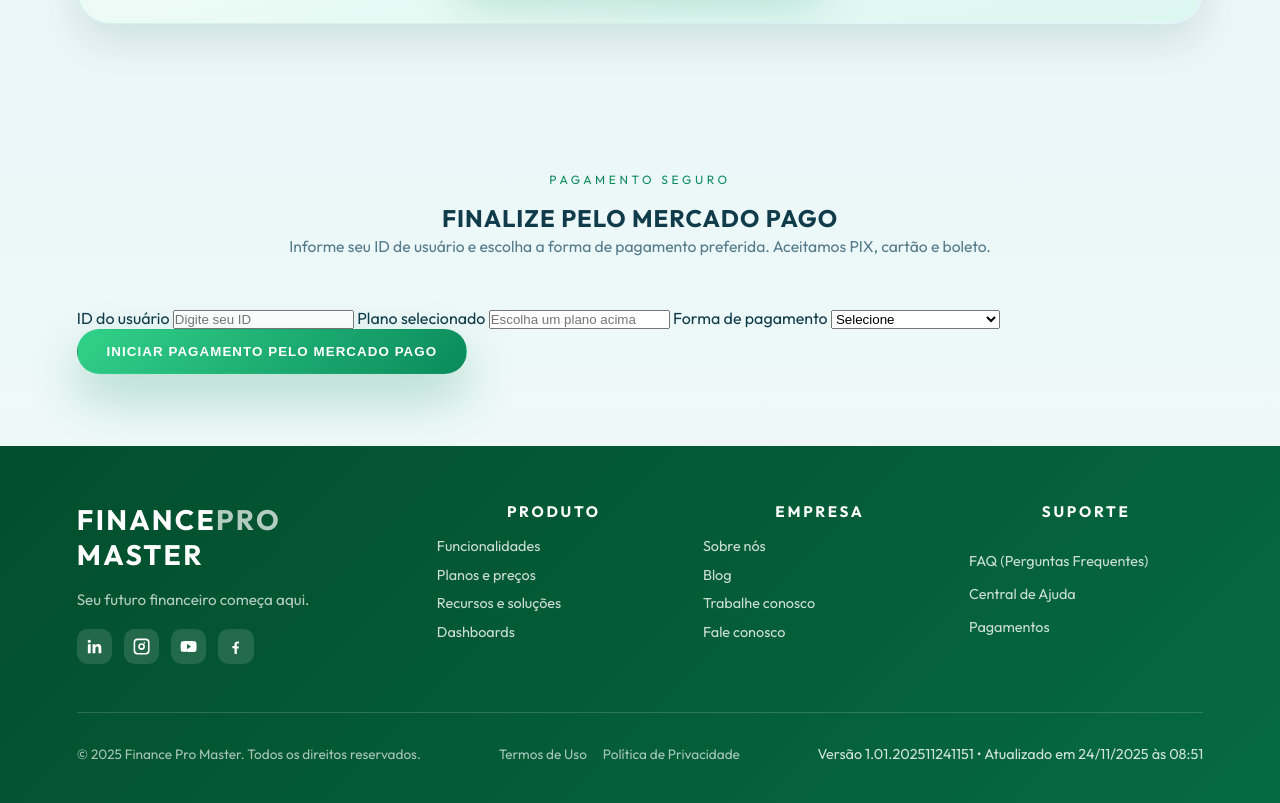
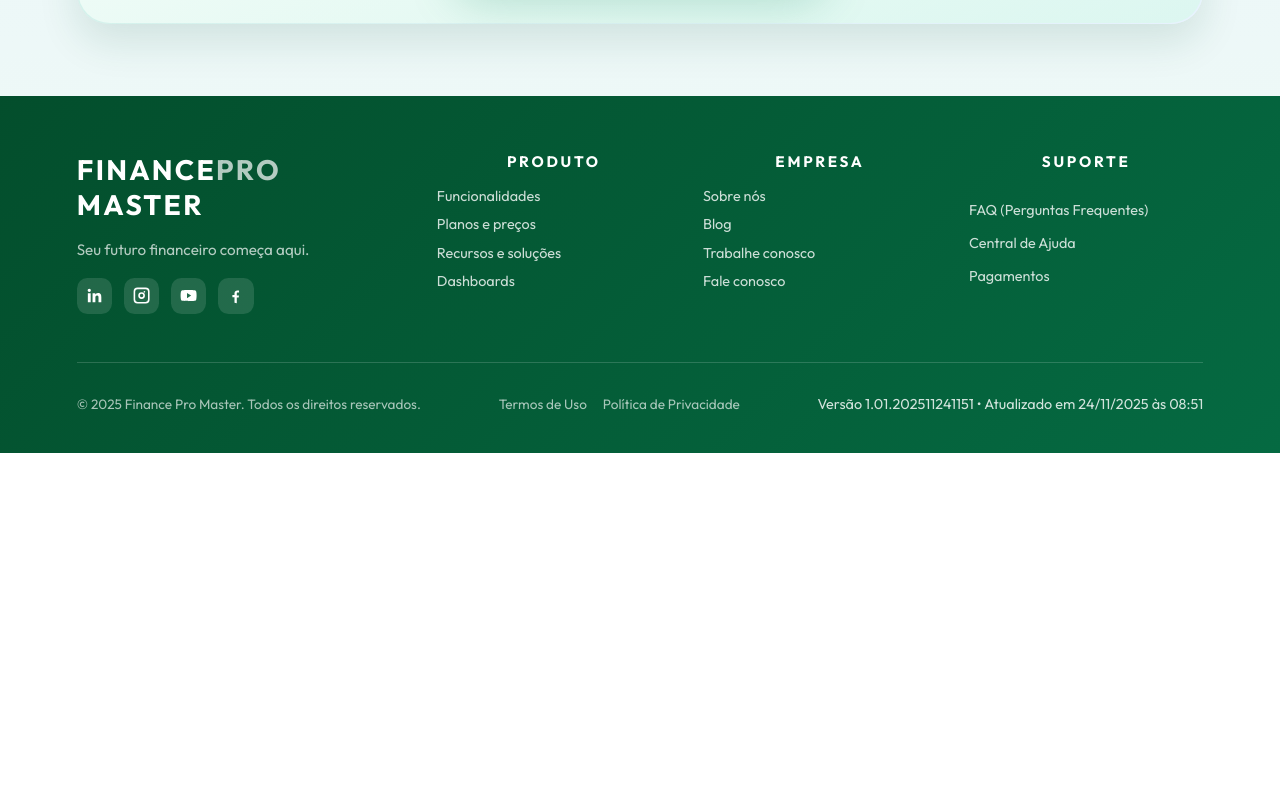
Before and after one commit to htasistemas/sitefinance, a website: page planos.html in a window 1280 px wide. Shown: the part 2503-3306 px from the top of the page. After the commit the page ends 2956 px from the top, so only its background shows below. Drawn offline with Linux system fonts and the light colour scheme.

Commit message:
alterações

```diff
--- a/planos.html
+++ b/planos.html
@@ -233,42 +233,6 @@
         </div>
       </section>
 
-      <section class="section" id="pagamento-mercadopago">
-        <header class="section__header section__header--center">
-          <p class="eyebrow">Pagamento seguro</p>
-          <h2>Finalize pelo Mercado Pago</h2>
-          <p class="section__subtitle">
-            Informe seu ID de usuário e escolha a forma de pagamento preferida. Aceitamos PIX, cartão e boleto.
-          </p>
-        </header>
-        <form class="payment-form" id="mercadopago-checkout-form">
-          <div class="payment-form__grid">
-            <label class="payment-form__field">
-              <span>ID do usuário</span>
-              <input type="number" id="checkout-usuario-id" name="usuarioId" required placeholder="Digite seu ID" />
-            </label>
-            <label class="payment-form__field">
-              <span>Plano selecionado</span>
-              <input type="text" id="checkout-plano" name="plano" readonly placeholder="Escolha um plano acima" />
-              <input type="hidden" id="checkout-plano-id" name="planoId" required />
-            </label>
-            <label class="payment-form__field">
-              <span>Forma de pagamento</span>
-              <select id="checkout-meio" name="meioPagamento" required>
-                <option value="">Selecione</option>
-                <option value="pix">PIX</option>
-                <option value="cartao">Cartão de crédito</option>
-                <option value="boleto">Boleto/depósito bancário</option>
-              </select>
-            </label>
-          </div>
-          <div class="payment-form__actions">
-            <button class="btn btn--primary" type="submit">Iniciar pagamento pelo Mercado Pago</button>
-            <p class="payment-form__status" id="checkout-status" role="status" aria-live="polite"></p>
-          </div>
-        </form>
-      </section>
-    </main>
 
     <footer class="footer" aria-label="Rodapé principal">
       <div class="footer__content">
```
